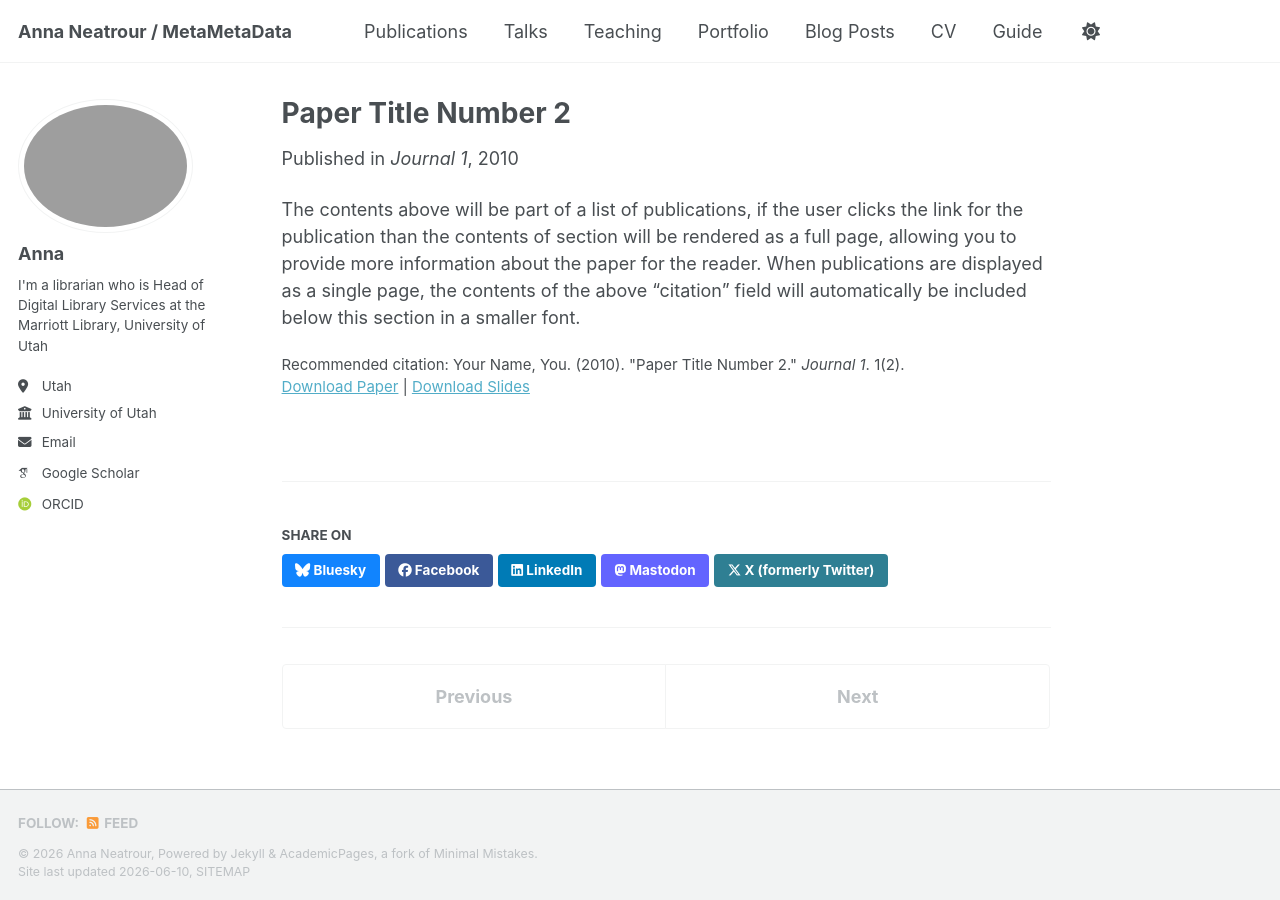
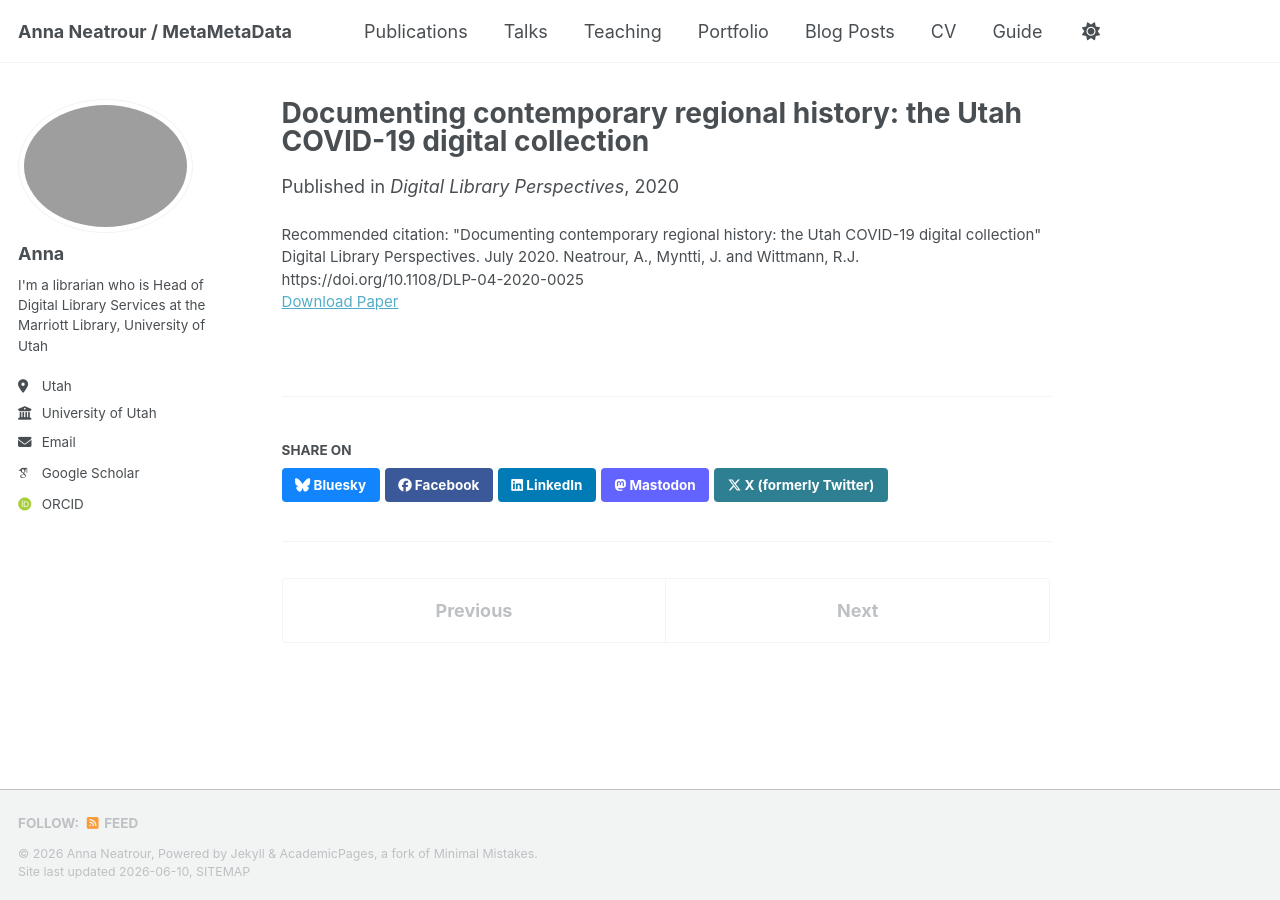
Before and after one commit to aneatrour/aneatrour.github.io, a Jekyll site: the page built from _publications/2010-10-01-paper-title-number-2.md, in a window 1280 px wide. Built offline with Jekyll 4.4.1, drawn with Linux system fonts in a browser that asks for light colours; some web fonts are replaced; a script bundle is joined from its source files by our own code; library files that are not in the unit come from our copies.

Commit message:
Update 2010-10-01-paper-title-number-2.md

```diff
--- a/_publications/2010-10-01-paper-title-number-2.md
+++ b/_publications/2010-10-01-paper-title-number-2.md
@@ -1,14 +1,11 @@
 ---
-title: "Paper Title Number 2"
+title: "Documenting contemporary regional history: the Utah COVID-19 digital collection"
 collection: publications
 category: manuscripts
-permalink: /publication/2010-10-01-paper-title-number-2
-excerpt: 'This paper is about the number 2. The number 3 is left for future work.'
-date: 2010-10-01
-venue: 'Journal 1'
-slidesurl: 'https://academicpages.github.io/files/slides2.pdf'
-paperurl: 'https://academicpages.github.io/files/paper2.pdf'
-citation: 'Your Name, You. (2010). &quot;Paper Title Number 2.&quot; <i>Journal 1</i>. 1(2).'
+permalink: /publication/2020-07-01-documenting-contemporary-regional
+excerpt: 'When faced with events, such as the global pandemic of coronavirus disease 2019 (COVID-19), libraries have a unique opportunity to develop a community facing response through born-digital collections. These collections provide challenges for metadata creation, collection development policies, workflows, and digital preservation. This paper aims to provide an overview of the Utah COVID-19 digital collection, with a discussion of impact and lessons learned.'
+date: 2020-07-01
+venue: 'Digital Library Perspectives'
+paperurl: 'https://doi.org/10.1108/DLP-04-2020-0025'
+citation: '"Documenting contemporary regional history: the Utah COVID-19 digital collection" Digital Library Perspectives. July 2020. Neatrour, A., Myntti, J. and Wittmann, R.J. https://doi.org/10.1108/DLP-04-2020-0025'
 ---
-
-The contents above will be part of a list of publications, if the user clicks the link for the publication than the contents of section will be rendered as a full page, allowing you to provide more information about the paper for the reader. When publications are displayed as a single page, the contents of the above "citation" field will automatically be included below this section in a smaller font.
```
